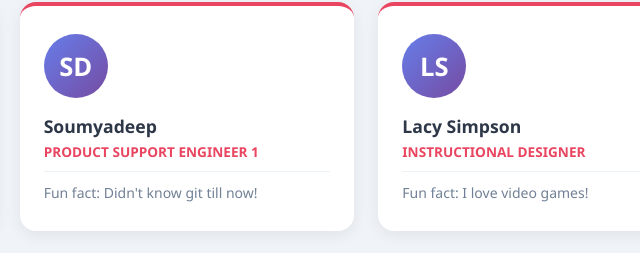
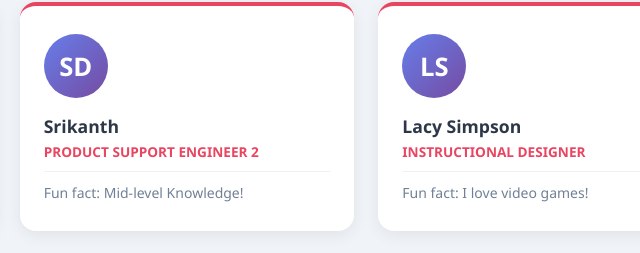
Before and after one commit to SrikanthPeddabuddi/git-training-demo, a plain HTML site: page index.html in a window 1280 px wide. Shown: the part 369-622 px from the top of the page, 453-1093 px from the left. Drawn offline with Linux system fonts and the light colour scheme.

Commit message:
updated index.thml

```diff
--- a/index.html
+++ b/index.html
@@ -51,9 +51,9 @@
       </div>
       <div class="card">
         <div class="avatar" style="background: linear-gradient(135deg, #667eea, #764ba2);">SD</div>
-        <h3>Soumyadeep</h3>
-        <div class="role">Product Support Engineer 1</div>
-        <div class="fun-fact">Fun fact: Didn't know git till now!</div>
+        <h3>Srikanth</h3>
+        <div class="role">Product Support Engineer 2</div>
+        <div class="fun-fact">Fun fact: Mid-level Knowledge!</div>
       </div>
       <!-- ADD YOUR CARD BELOW THIS LINE -->
        <div class="card">
```
